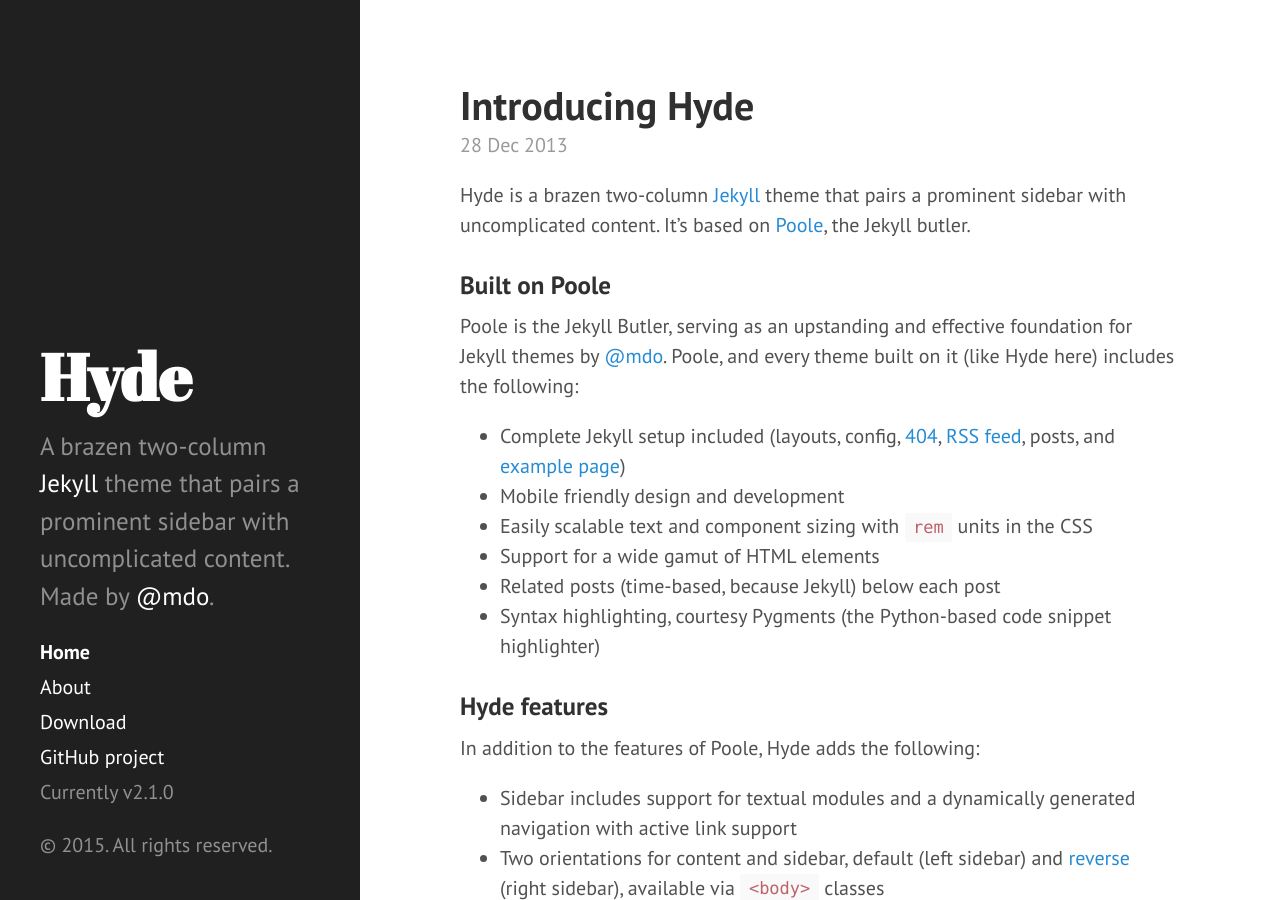
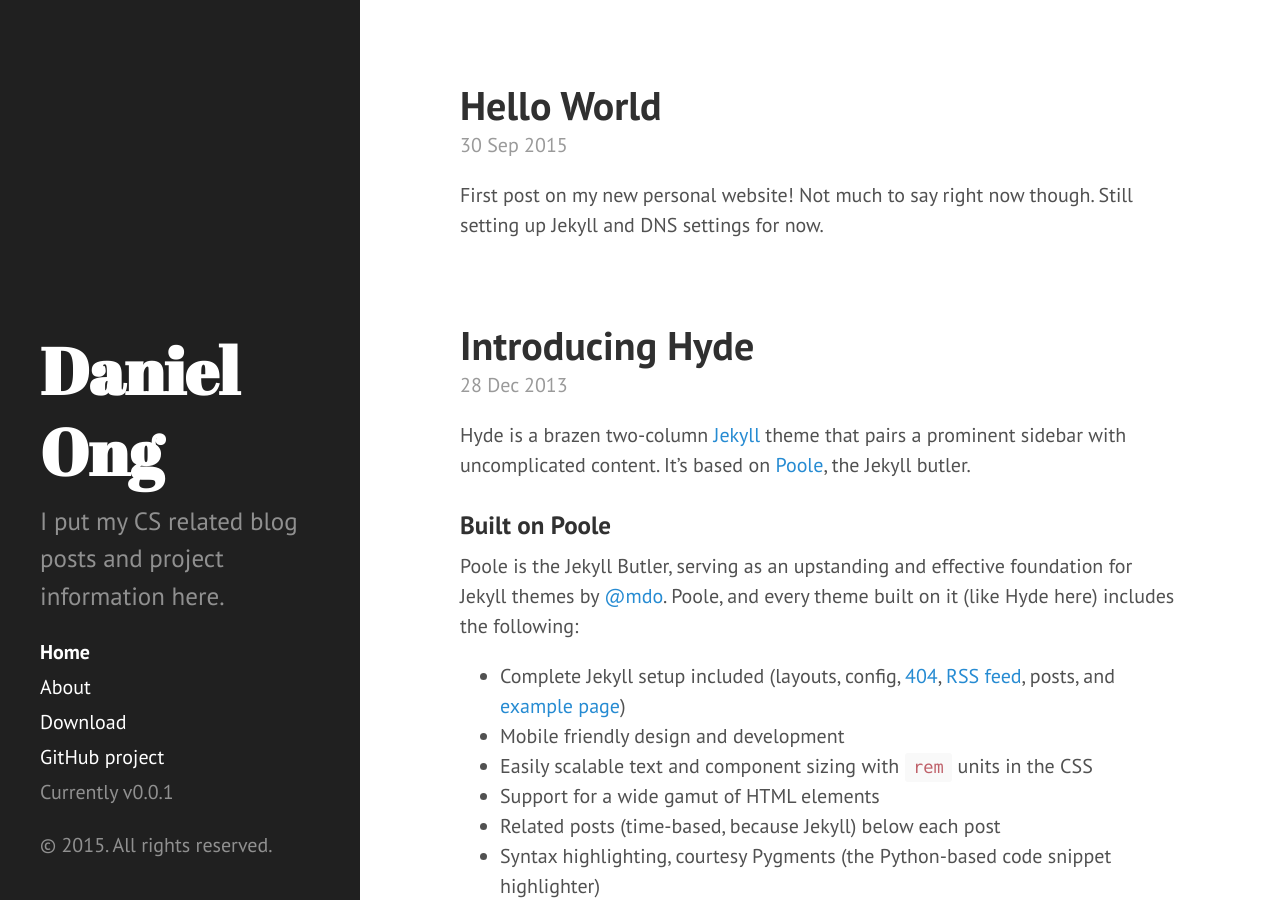
Before and after one commit to danong/danong.github.io, a Jekyll site: the page built from index.html, in a window 1280 px wide and 900 px high. Built offline with Jekyll 4.4.1, drawn with Linux system fonts in a browser that asks for light colours; Markdown is read by kramdown in place of the engine named in the settings; the list of posts is cut into pages by our own code.

Commit message:
content and layout changes

```diff
--- a/_config.yml
+++ b/_config.yml
@@ -7,20 +7,20 @@
 relative_permalinks: true
 
 # Setup
-title:            Hyde
-tagline:          'A Jekyll theme'
-description:      'A brazen two-column <a href="http://jekyllrb.com" target="_blank">Jekyll</a> theme that pairs a prominent sidebar with uncomplicated content. Made by <a href="https://twitter.com/mdo" target="_blank">@mdo</a>.'
-url:              http://hyde.getpoole.com
+title:            Daniel Ong
+tagline:          'Where does this show up?'
+description:      'I put my CS related blog posts and project information here.'
+url:              http://danielong.xyz
 baseurl:          /
 
 author:
-  name:           'Mark Otto'
-  url:            https://twitter.com/mdo
+  name:           'Daniel Ong'
+  url:            http://danielong.xyz
 
 paginate:         5
 
 # Custom vars
-version:          2.1.0
+version:          0.0.1
 
 github:
-  repo:           https://github.com/poole/hyde
+  repo:           https://github.com/danong/danong.github.io
--- /dev/null
+++ b/_posts/2015-09-30-hello-world.md
@@ -0,0 +1,6 @@
+---
+layout: post
+title: Hello World
+---
+
+First post on my new personal website! Not much to say right now though. Still setting up Jekyll and DNS settings for now.
```
